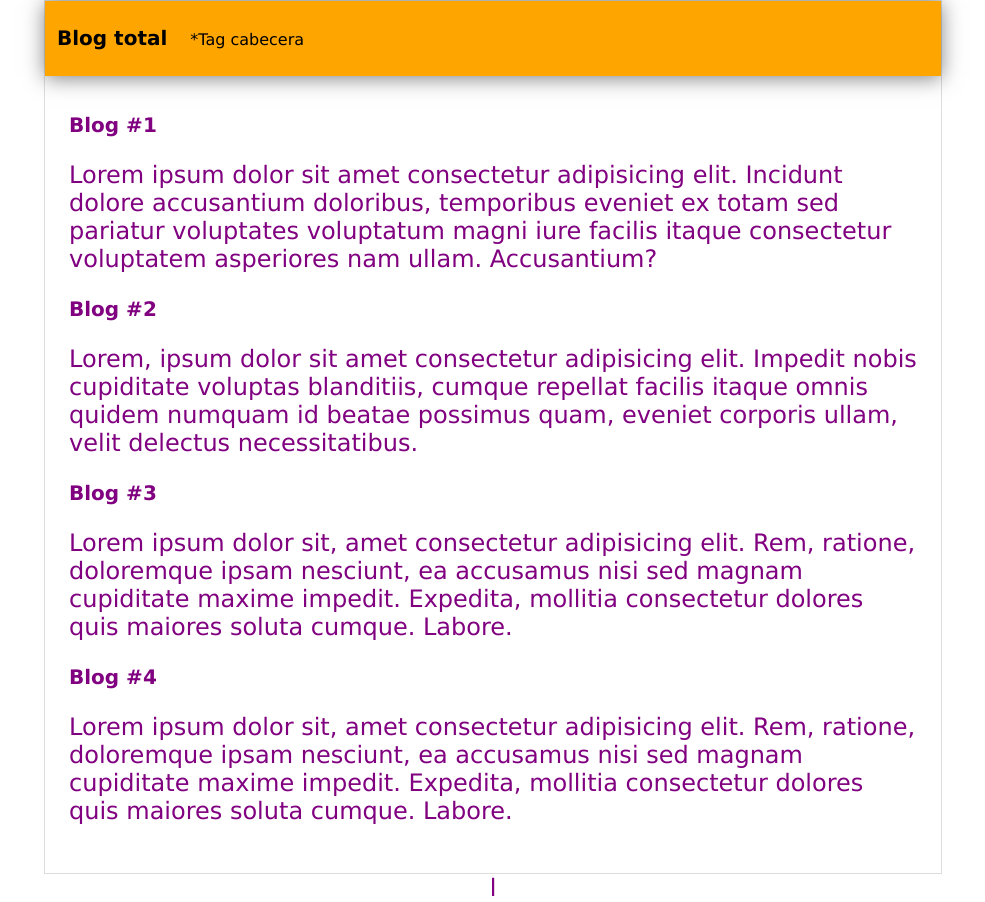
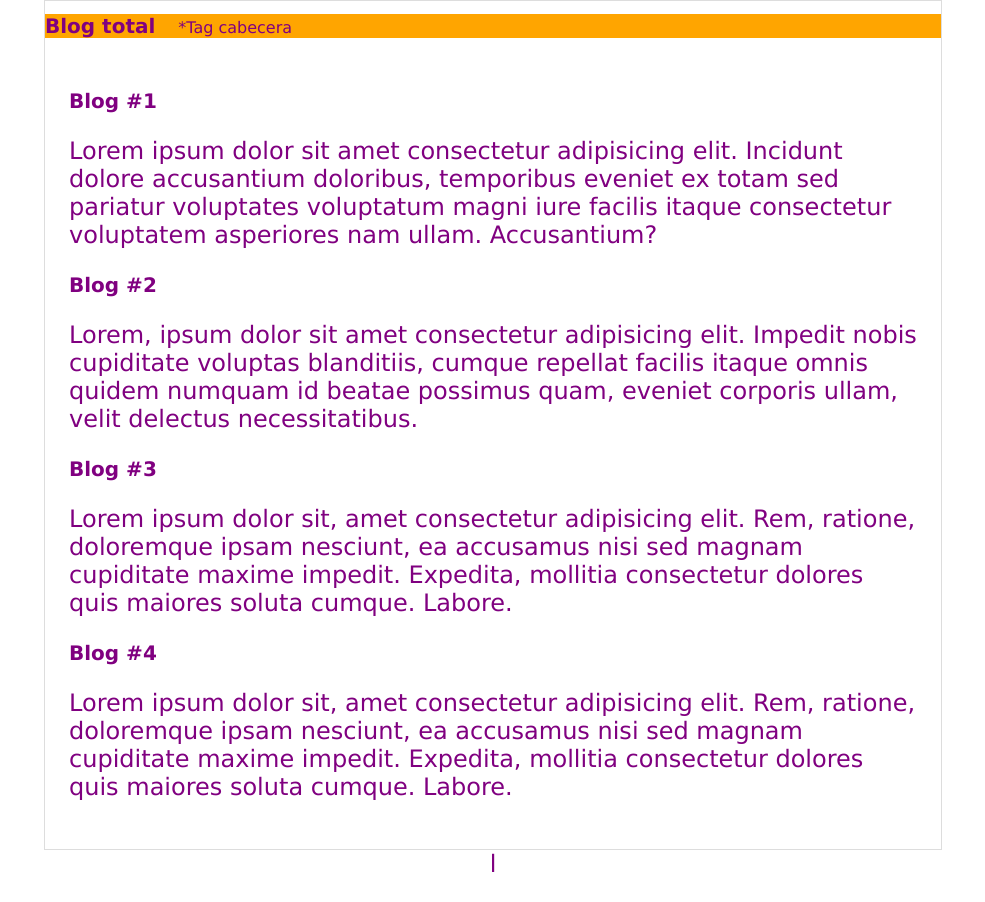
Before and after one commit to javier7767/Hblog_2, a plain HTML site: page index.html in a window 1280 px wide. Shown: the whole page, without its empty margins (147-1132 px from the left). After the commit the page ends 878 px from the top, so only its background shows below. Drawn offline with Linux system fonts and the light colour scheme.

Commit message:
Cambios a cabecera para forzar merge al error

```diff
--- a/style.css
+++ b/style.css
@@ -9,10 +9,7 @@ body{
 
 #cabecera{
     background: orange;
-    color: black;
-    box-shadow:0 2px 20px 0 rgba(0,0,0,.5);
-    color: black;font-weight:700;
-    margin:0;padding:.5em
+
 }
 
 #cabecera #tagline{
```
